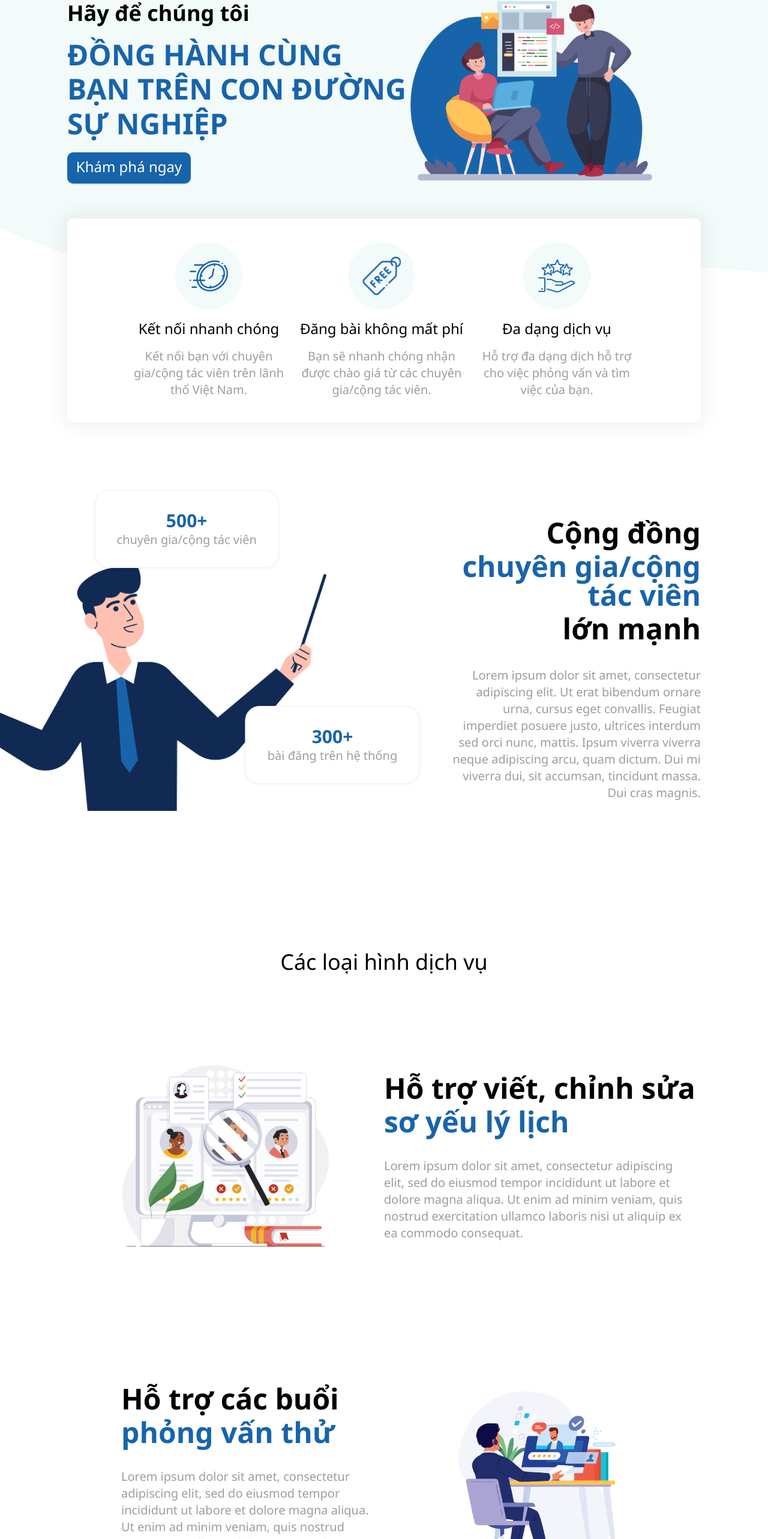
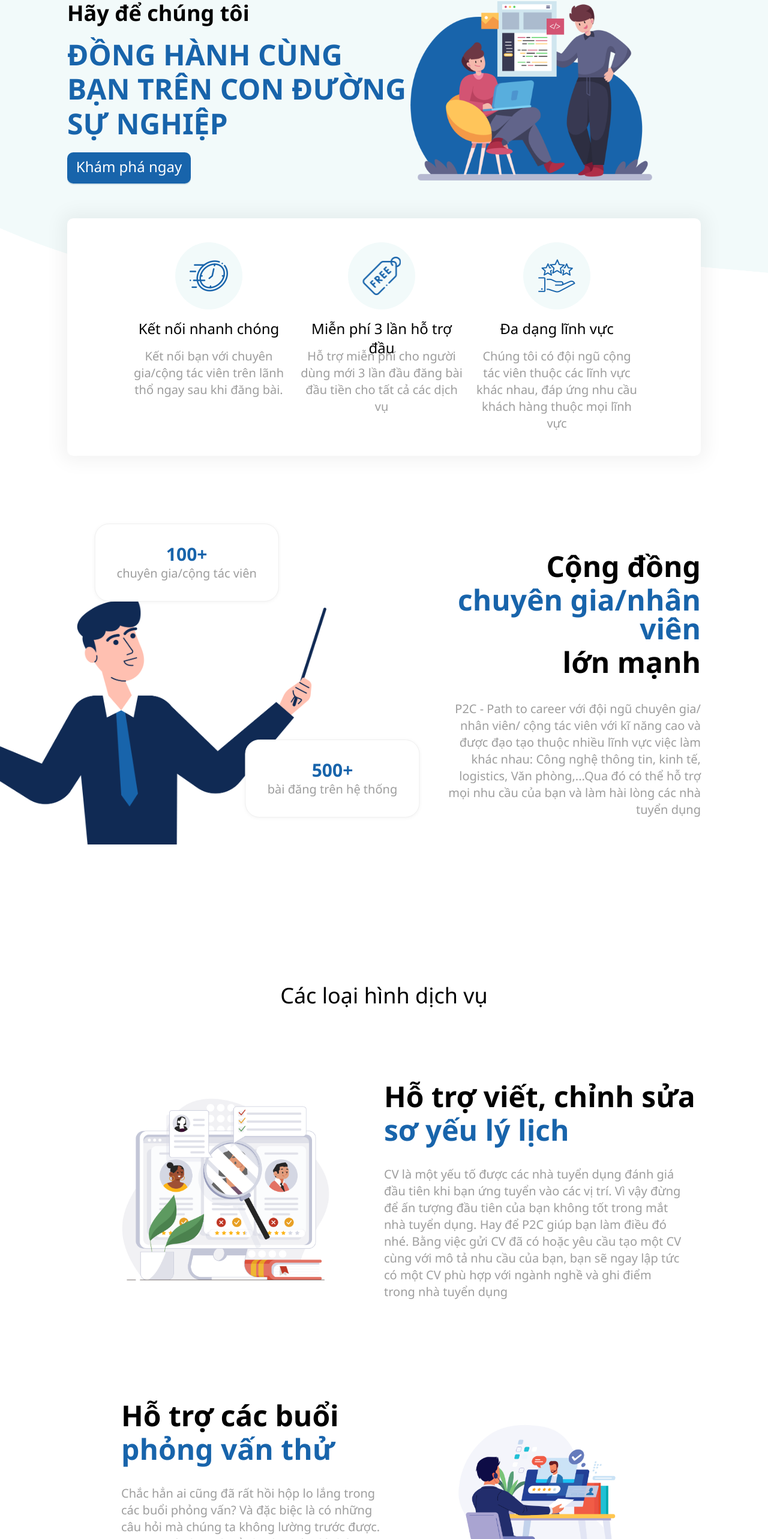
Before and after one commit to lengocson131002/path_to_career_fe, a React (Vite) app: page / in a window 1280 px wide. Shown: the part 184-2750 px from the top of the page at 60% size. Built offline with nearby package versions, Linux system fonts and the light colour scheme; no server answers.

Commit message:
Fix content

```diff
--- a/index.html
+++ b/index.html
@@ -1,16 +1,14 @@
 <!DOCTYPE html>
 <html lang="en">
-
-<head>
+  <head>
     <meta charset="UTF-8" />
-    <link rel="icon" type="image/svg+xml" href="/vite.svg" />
+    <link rel="icon" type="image/svg+xml" href="/public/logo.png" />
     <meta name="viewport" content="width=device-width, initial-scale=1.0" />
     <title>Path To Career</title>
-</head>
+  </head>
 
-<body>
+  <body>
     <div id="root"></div>
     <script type="module" src="/src/main.tsx"></script>
-</body>
-
+  </body>
 </html>
--- a/src/components/core/LoginGoogle.tsx
+++ b/src/components/core/LoginGoogle.tsx
@@ -73,7 +73,7 @@ function LoginGoogle() {
   return (
     <Button
       type="default"
-      className="group bg-white text-primary border-primary border-2 hover:!bg-primary hover:!text-white hover:!border-primary w-full h-10 text-base font-semibold"
+      className="group bg-white text-primary border-primary border-1 hover:!bg-primary hover:!text-white hover:!border-primary w-full h-10 text-base font-semibold"
       onClick={handleGoogleLogin}
     >
       <div className="flex justify-center items-center group-hover:brightness-0 group-hover:saturate-100 group-hover:invert group-hover:duration-100">
--- a/src/components/home/HomeCommunity.tsx
+++ b/src/components/home/HomeCommunity.tsx
@@ -20,7 +20,7 @@ function HomeCommunity({}: Props) {
         <div className="community__decor--stats left-1/2 md:translate-x-[calc(-100%+36px)] md:translate-y-[calc(-100%+16px)] translate-x-[calc(-100%+100px)] translate-y-[calc(-100%)] absolute top-0">
           <Card className="text-center md:rounded-3xl rounded-xl shadow-[0_1px_6px_0px_rgba(0,0,0,0.05)] md:p-6 [&>div]:!py-2 [&>div]:!px-3">
             <div className="community__stats--number font-semibold text-primary md:text-3xl text-sm">
-              500+
+              100+
             </div>
             <div className="community__stats--text text-p2c-grey md:text-xl text-xs">
               chuyên gia/cộng tác viên
@@ -30,7 +30,7 @@ function HomeCommunity({}: Props) {
         <div className="community__decor--stats right-1/2 md:translate-x-[calc(100%-20px)] md:translate-y-[calc(-100%+80px)] translate-y-[calc(-100%+34px)] translate-x-[calc(100%+16px)] tran absolute bottom-0">
           <Card className="text-center md:rounded-3xl rounded-xl shadow-[0_1px_6px_0px_rgba(0,0,0,0.05)] md:p-6 [&>div]:!py-2 [&>div]:!px-3">
             <div className="community__stats--number font-semibold text-primary md:text-3xl text-sm">
-              300+
+              500+
             </div>
             <div className="community__stats--text text-p2c-grey md:text-xl text-xs">
               bài đăng trên hệ thống
@@ -42,17 +42,16 @@ function HomeCommunity({}: Props) {
         <div className="community__main--title md:text-5xl text-2xl font-bold">
           Cộng đồng <br className="block content-['_'] md:mt-2" />
           <span className="text-primary md:text-5xl text-2xl font-bold">
-            chuyên gia/cộng tác viên
+            chuyên gia/nhân viên
           </span>{" "}
           <br className="block content-['_'] md:mt-2" />
           lớn mạnh
         </div>
         <div className="community__main--content md:mt-10 mt-6 text-p2c-grey md:text-xl text-sm">
-          Lorem ipsum dolor sit amet, consectetur adipiscing elit. Ut erat
-          bibendum ornare urna, cursus eget convallis. Feugiat imperdiet posuere
-          justo, ultrices interdum sed orci nunc, mattis. Ipsum viverra viverra
-          neque adipiscing arcu, quam dictum. Dui mi viverra dui, sit accumsan,
-          tincidunt massa. Dui cras magnis.
+          P2C - Path to career với đội ngũ chuyên gia/ nhân viên/ cộng tác viên
+          với kĩ năng cao và được đạo tạo thuộc nhiều lĩnh vực việc làm khác
+          nhau: Công nghệ thông tin, kinh tế, logistics, Văn phòng,...Qua đó có
+          thể hỗ trợ mọi nhu cầu của bạn và làm hài lòng các nhà tuyển dụng
         </div>
       </div>
     </div>
--- a/src/components/home/HomeFeature.tsx
+++ b/src/components/home/HomeFeature.tsx
@@ -15,7 +15,8 @@ function HomeFeature({}: Props) {
           Kết nối nhanh chóng
         </div>
         <div className="feature__item--description md:text-xl text-xs text-p2c-grey">
-          Kết nối bạn với chuyên gia/cộng tác viên trên lãnh thổ Việt Nam.
+          Kết nối bạn với chuyên gia/cộng tác viên trên lãnh thổ ngay sau khi
+          đăng bài.
         </div>
       </div>
       <div className="home__feature--item flex flex-col max-w-[280px] items-center text-center">
@@ -23,10 +24,11 @@ function HomeFeature({}: Props) {
           <img src={Free} alt="" className="md:w-16 w-8" />
         </div>
         <div className="feature__item--title md:text-2xl text-xs font-medium h-[48px]">
-          Đăng bài không mất phí
+          Miễn phí 3 lần hỗ trợ đầu
         </div>
         <div className="feature__item--description md:text-xl text-xs text-p2c-grey">
-          Bạn sẽ nhanh chóng nhận được chào giá từ các chuyên gia/cộng tác viên.
+          Hỗ trợ miễn phí cho người dùng mới 3 lần đầu đăng bài đầu tiền cho tất
+          cả các dịch vụ
         </div>
       </div>
       <div className="home__feature--item flex flex-col max-w-[280px] items-center text-center">
@@ -34,10 +36,11 @@ function HomeFeature({}: Props) {
           <img src={Service} alt="" className="md:w-16 w-8" />
         </div>
         <div className="feature__item--title md:text-2xl text-xs font-medium h-[48px]">
-          Đa dạng dịch vụ
+          Đa dạng lĩnh vực
         </div>
         <div className="feature__item--description md:text-xl text-xs text-p2c-grey">
-          Hỗ trợ đa dạng dịch hỗ trợ cho việc phỏng vấn và tìm việc của bạn.
+          Chúng tôi có đội ngũ cộng tác viên thuộc các lĩnh vực khác nhau, đáp
+          ứng nhu cầu khách hàng thuộc mọi lĩnh vực
         </div>
       </div>
     </div>
--- a/src/components/home/HomeService.tsx
+++ b/src/components/home/HomeService.tsx
@@ -26,10 +26,12 @@ function HomeService({}: Props) {
               </span>
             </div>
             <div className="service__item--content md:text-xl text-sm text-p2c-grey md:mt-9 mt-4 max-w-[500px] md:text-left text-justify">
-              Lorem ipsum dolor sit amet, consectetur adipiscing elit, sed do
-              eiusmod tempor incididunt ut labore et dolore magna aliqua. Ut
-              enim ad minim veniam, quis nostrud exercitation ullamco laboris
-              nisi ut aliquip ex ea commodo consequat.
+              CV là một yếu tố được các nhà tuyển dụng đánh giá đầu tiên khi bạn
+              ứng tuyển vào các vị trí. Vì vậy đừng để ấn tượng đầu tiên của bạn
+              không tốt trong mắt nhà tuyển dụng. Hay để P2C giúp bạn làm điều
+              đó nhé. Bằng việc gửi CV đã có hoặc yêu cầu tạo một CV cùng với mô
+              tả nhu cầu của bạn, bạn sẽ ngay lập tức có một CV phù hợp với
+              ngành nghề và ghi điểm trong nhà tuyển dụng
             </div>
           </div>
         </div>
@@ -45,10 +47,12 @@ function HomeService({}: Props) {
               </span>
             </div>
             <div className="service__item--content md:text-xl text-sm text-p2c-grey md:mt-9 mt-4 max-w-[500px] md:text-left text-justify">
-              Lorem ipsum dolor sit amet, consectetur adipiscing elit, sed do
-              eiusmod tempor incididunt ut labore et dolore magna aliqua. Ut
-              enim ad minim veniam, quis nostrud exercitation ullamco laboris
-              nisi ut aliquip ex ea commodo consequat.
+              Chắc hẳn ai cũng đã rất hồi hộp lo lắng trong các buổi phỏng vấn?
+              Và đặc biệc là có những câu hỏi mà chúng ta không lường trước
+              được. P2C sẽ giúp bạn chuẩn bị cho việc đó thông qua các buổi
+              phỏng vấn thử không khác gì buổi phỏng vấn thật và đúng với vị trí
+              ngành nghề bạn đang chọn cùng với các chuyên gia / cộng tác viên
+              có nhiều năm kinh nghiệm.
             </div>
           </div>
         </div>
--- a/src/components/login/Login.tsx
+++ b/src/components/login/Login.tsx
@@ -105,7 +105,7 @@ function Login() {
           <LoginGoogle />
         </Form.Item>
       </Form>
-      <div className="login__main--nav font-semibold mt-2">
+      <div className="login__main--nav font-semibold mt-5">
         Chưa có tài khoản?{" "}
         <Link to="/dang-ky" className="text-primary">
           Đăng ký
--- a/src/components/register/RegisterSteps.tsx
+++ b/src/components/register/RegisterSteps.tsx
@@ -97,7 +97,7 @@ function RegisterSteps() {
 
       <div>{steps[current].content}</div>
 
-      <div className="register__main--nav font-semibold mt-2">
+      <div className="register__main--nav font-semibold mt-5">
         Đã có tài khoản?{" "}
         <Link to="/dang-nhap" className="text-primary">
           Đăng nhập
```
Also changed, not shown: src/components/layout/Footer.tsx (+17 -6 lines), 1 other file (tests, documents, lock files or other folders).
